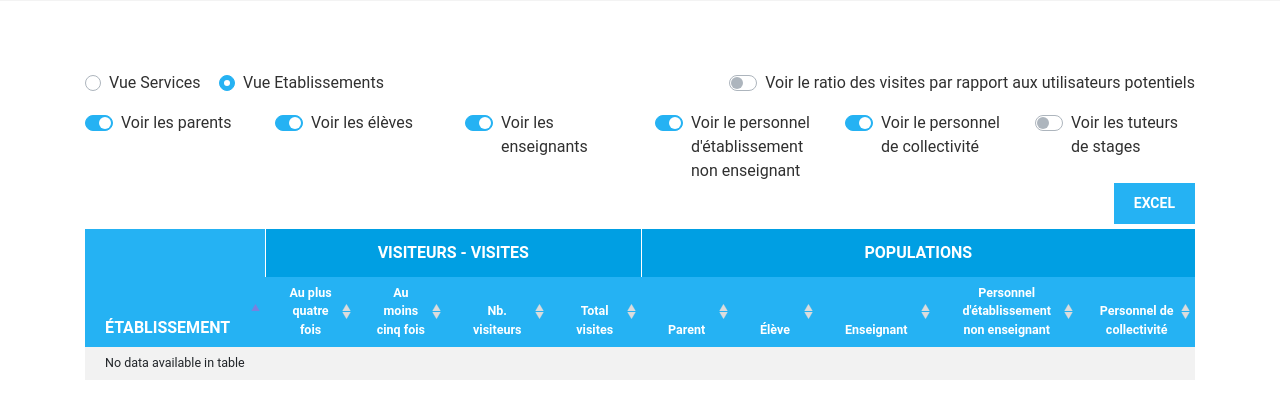
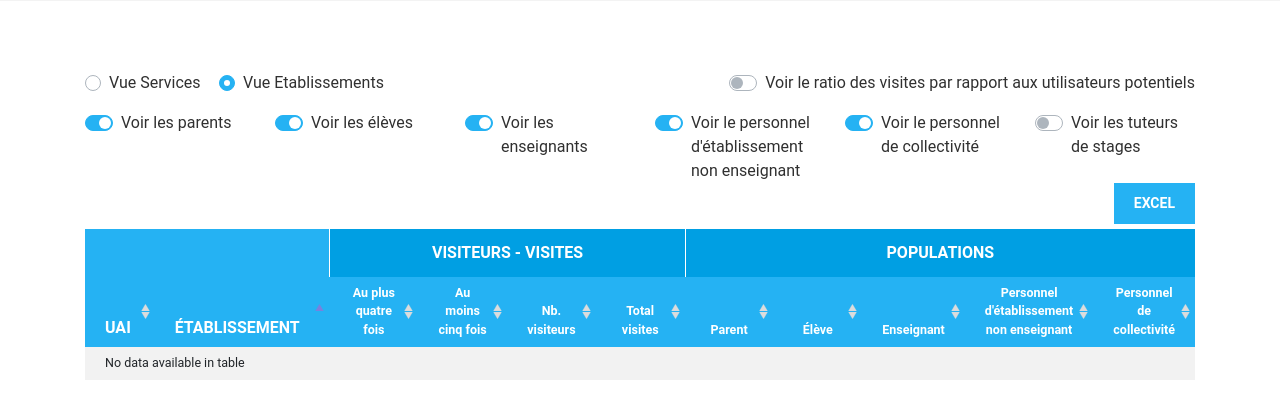
Before and after one commit to GIP-RECIA/frequentation_portail, a PHP site: template templates/index.html.twig in a window 1280 px wide. Shown: the part 330-749 px from the top of the page. Run offline with PHP 8.4, Linux system fonts and the light colour scheme; the template is opened without the code that fills it: most values are stand-ins (such as "Sample title", 1, 10 or a date in 2020); some libraries are stand-ins or nearby versions.

Commit message:
feat: ajout de l'uai

```diff
--- a/assets/css/styles.css
+++ b/assets/css/styles.css
@@ -1,10 +1,6 @@
 th, td {
     font-size: 0.8em;
     text-align: center;
-}
-
-th {
-    width: 5%;
 }
 
 
@@ -95,6 +91,10 @@ table#result {
     border: 0;
 }
 
+table#result th:nth-child(n+3) {
+    width: 8%;
+}
+
 table#result thead th {
     background-color: #25b2f3;
     border: 0;
@@ -104,23 +104,20 @@ table#result thead tr:first-child th {
     text-transform: uppercase;
 }
 
-table#result thead tr:first-child th {
-    text-transform: uppercase;
-}
-
-table#result thead tr:nth-child(2) th:first-child {
+table#result thead tr:nth-child(2) th:first-child,
+table#result thead tr:nth-child(2) th:nth-child(2) {
     font-size: 1rem;
 
     text-transform: uppercase;
 }
 
-table#result thead tr:first-child th:nth-child(n+2) {
+table#result thead tr:first-child th:nth-child(n+3) {
     background-color: #009fe3;
     font-size: 1rem;
     padding: 12px;
 }
 
-table#result thead tr:first-child th:nth-child(n+2) {
+table#result thead tr:first-child th:nth-child(n+3) {
     border-left: 1px solid #fff;
 }
 
@@ -133,7 +130,9 @@ table#result tbody tr td {
 }
 
 table#result thead tr:nth-child(2) th:first-child,
-table#result tbody tr td:first-child {
+table#result thead tr:nth-child(2) th:nth-child(2),
+table#result tbody tr td:first-child,
+table#result tbody tr td:nth-child(2) {
     text-align: left;
 }
 
@@ -144,7 +143,8 @@ table#result.no-eleve .eleve-elem,
 table#result.no-enseignant .enseignant-elem,
 table#result.no-pers-non-ens .pers-non-ens-elem,
 table#result.no-pers-col .pers-col-elem,
-table#result.no-tuteur .tuteur-elem {
+table#result.no-tuteur .tuteur-elem,
+table#result.view-service .uai {
     display: none;
 }
 
@@ -185,7 +185,7 @@ table.table-striped tbody tr:hover {
     text-align: left
 }
 
-.topResult td:nth-child(2) {
+.topResult td:nth-child(n+3) {
     text-align: right;
 }
 
--- a/assets/js/local.js
+++ b/assets/js/local.js
@@ -131,6 +131,7 @@ $( document ).ready(function() {
         autoWidth: false,
         paging: false,
         ordering: true,
+        order: [[1, "asc"]],
         dom: 'Bfrtip',
         buttons: [
             {
@@ -138,11 +139,13 @@ $( document ).ready(function() {
                 exportOptions: {
                     format: {
                         body: function (data, row, column, node) {
-                            if (column == 0) {
-                                return data.replace(/<\/?span[^>]*>/g,'').replace('TOP','');
-                            } else {
+                            const startColumn = document.getElementById("result").classList.contains('view-service')? 0 : 1;
+
+                            if (column > startColumn) {
                                 return data.replace(/( |&nbsp;|<\/?i>)/g, '').replace(/<br>/g,' - ');
                             }
+
+                            return data.replace(/<\/?span[^>]*>[^>]*<\/span>/g,'').trim();
                         }
                     },
                     columns: ':visible'
@@ -154,16 +157,12 @@ $( document ).ready(function() {
                 targets: "_all",
                 className: 'dt-body-right'
             }, {
-                targets: 0,
-                className: 'dt-body-left'
-            },
-            {
-                targets: [1,2,3,4, 5,6,7,8,9,10],
+                targets: [2,3,4,5, 6,7,8,9,10,11],
                 render: $.fn.dataTable.render.number(' ', '.', 0, '')
             }
         ],
         aoColumns: [
-            null, null, null, null, null,
+            null, null, null, null, null, null,
             null, null, null, null, null, null,
             perType, perType, perType, perType, perType, perType,
         ]
--- a/data/frequentation_portail_structure.sql
+++ b/data/frequentation_portail_structure.sql
@@ -50,6 +50,7 @@ CREATE TABLE IF NOT EXISTS `etablissements` (
   `nom` varchar(255) NOT NULL,
   `departement` int(11) NOT NULL,
   `siren` varchar(15) NOT NULL,
+  `uai` varchar(8),
   PRIMARY KEY (`id`),
   FOREIGN KEY (`id_type`) REFERENCES `types` (`id`),
   CONSTRAINT UQ_etab UNIQUE (siren, nom, departement, id_type)
--- a/import.php
+++ b/import.php
@@ -46,7 +46,7 @@ function main(array $argv): void {
         }
 
         vlog("Démarrage de l'import");
-        importDataEtabs($pdo, $path.$folder, $verbose);
+        importDataEtabs($pdo, $path.$folder, $verbose, $configs['env']);
         vlog("Fin de l'import");
 
         $pdo = null;
--- a/templates/array.html.twig
+++ b/templates/array.html.twig
@@ -1,14 +1,16 @@
 {% import "macro.html.twig" as macro %}
 <div class="table-responsive">
-    <table id="result" class="table table-sm table-striped">
+    <table id="result" class="table table-sm table-striped{% if viewService %} view-service{% endif %}">
         <thead class="thead-dark">
             <tr>
+                <th class="uai"></th>
                 <th></th>
                 <th colspan="4">Visiteurs - Visites</th>
                 <th colspan="6" class="population-elem">Populations</th>
                 <th colspan="6" class="ratio-elem">Ratio par rapport aux utilisateurs potentiels</th>
             </tr>
             <tr>
+                <th class="uai">uai</th>
                 <th>{% if viewService %}Service{% else %}Établissement{% endif %}</th>
                 <th>Au plus quatre fois</th>
                 <th>Au moins cinq fois</th>
@@ -31,6 +33,7 @@
         <tbody>
             {% for line in table %}
             <tr>
+                <td class="uai">{{ line.uai }}</td>
                 <td>
                     {% if viewService and not showSimpleData %}<span class="top20" data-serviceid="{{ line.id }}" class="float-right">TOP</span>{% endif %}
                     {{ line.nom }}
--- a/templates/index.html.twig
+++ b/templates/index.html.twig
@@ -13,14 +13,14 @@
         <script src="./assets/js/jszip.min.js"></script>
         <script src="./assets/js/buttons.html5.js"></script>
         <script src="./assets/js/button.print.js"></script>
-        <script src="./assets/js/local.js?6"></script>
+        <script src="./assets/js/local.js?7"></script>
 
 
         <link rel="stylesheet" href="./assets/css/bootstrap.css">
         <link rel="stylesheet" href="./assets/css/datatables.css">
         <link rel="stylesheet" href="./assets/css/datatables.responsive.css">
         <link rel="stylesheet" href="./assets/css/select2.css">
-        <link rel="stylesheet" href="./assets/css/styles.css?3"/>
+        <link rel="stylesheet" href="./assets/css/styles.css?4"/>
     </head>
 
     <body>
--- a/templates/top.html.twig
+++ b/templates/top.html.twig
@@ -1,9 +1,10 @@
 {% import "macro.html.twig" as macro %}
 <table id="top20Desc" class="topResult table-striped">
-    <thead><tr><td>Établissement</td><td>Total</td><td>Élèves</td><td>Enseignants</td><td>Autres</td></tr></thead>
+    <thead><tr><td>UAI</td><td>Établissement</td><td>Total</td><td>Élèves</td><td>Enseignants</td><td>Autres</td></tr></thead>
     <tbody>
     {% for line in table %}
         <tr>
+            <td>{{ line.uai }}</td>
             <td>{{ line.nom }}</td>
             <td>{{ line.total|number_format(0, ',', ' ') }}</td>
             <td>{{ macro.ratio(line.totalEleves, line.eleves) }}</td>
```
Also changed, not shown: include/import-functions.php (+46 -12 lines), include/web-functions.php (+8 -20 lines).
